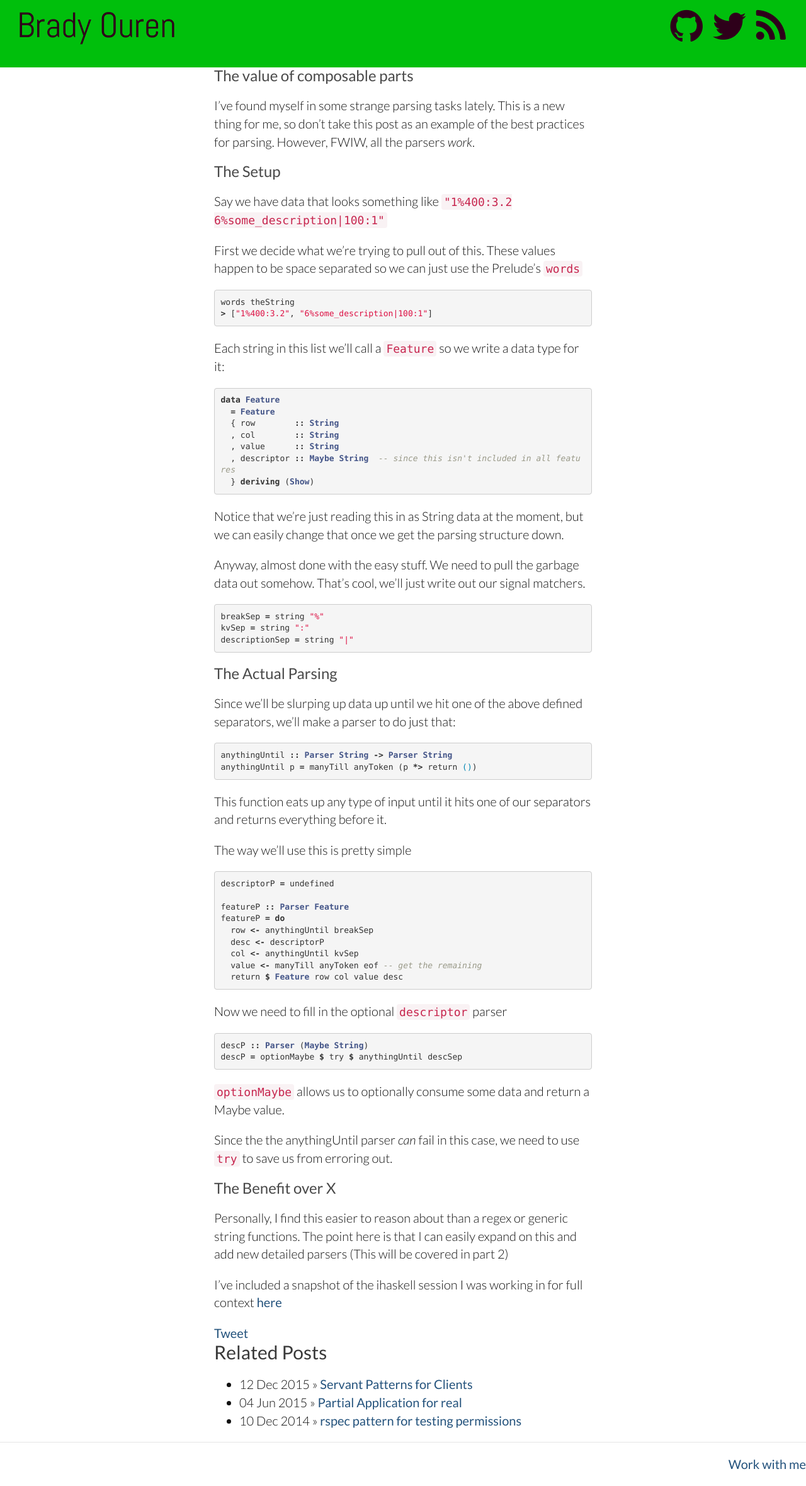
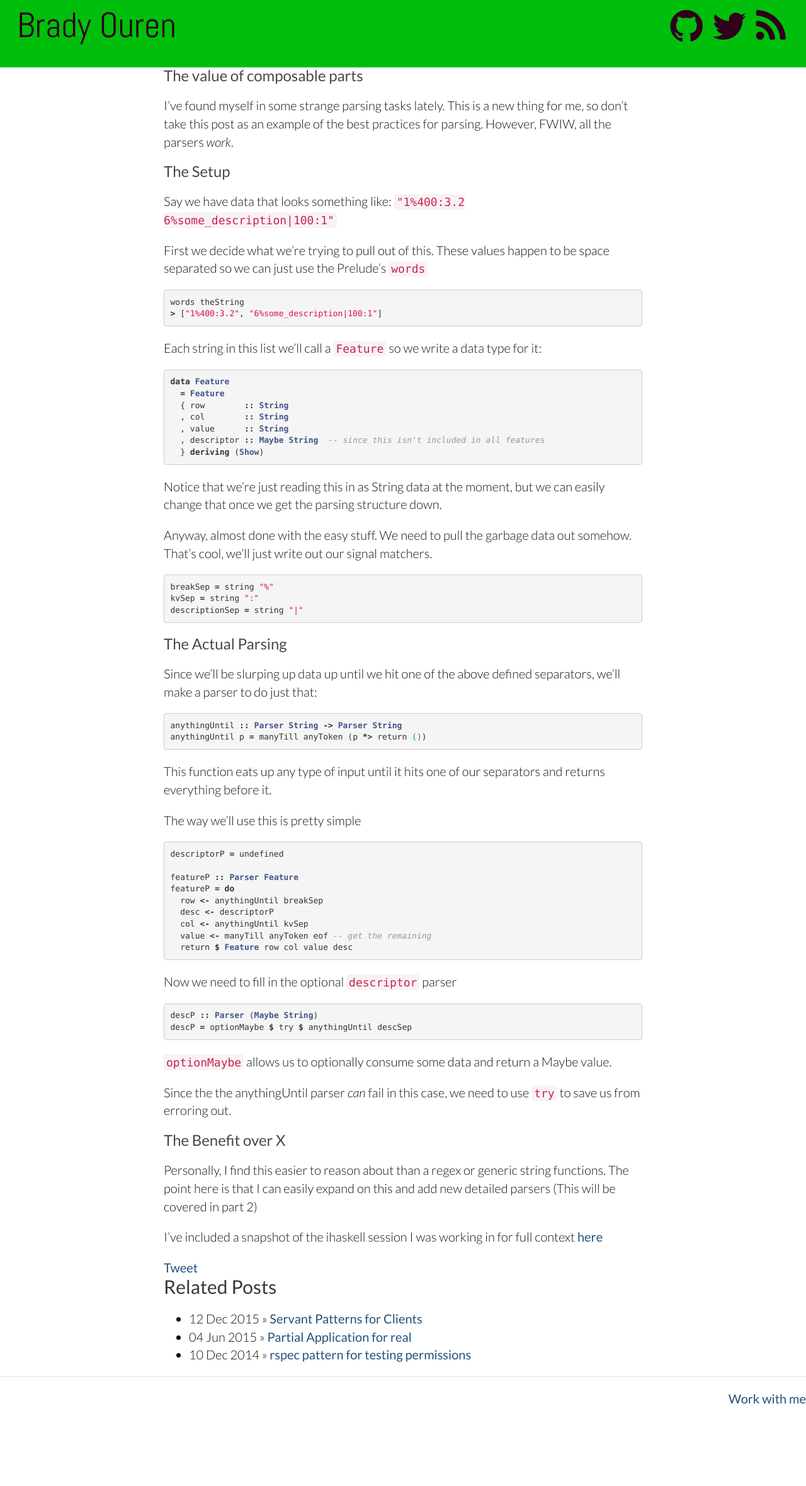
Before and after one commit to tippenein/tippenein.github.io, a Jekyll site: the page built from _posts/2016-03-26-parser-combinators.md, in a window 1280 px wide. Shown: the whole page at 63% size. Built offline with Jekyll 4.4.1, drawn with Linux system fonts in a browser that asks for light colours; nearby versions of some CDN libraries; comment, search, counter and statistics services are not loaded; after the commit the page ends 2254 px from its top, so only the background shows below that.

Commit message:
widen sections

```diff
--- a/_posts/2016-03-26-parser-combinators.md
+++ b/_posts/2016-03-26-parser-combinators.md
@@ -12,7 +12,8 @@ However, FWIW, all the parsers _work_.
 
 ### The Setup
 
-Say we have data that looks something like `"1%400:3.2 6%some_description|100:1"`
+Say we have data that looks something like:
+`"1%400:3.2 6%some_description|100:1"`
 
 First we decide what we're trying to pull out of this. These values happen to
 be space separated so we can just use the Prelude's `words`
--- a/assets/stylesheets/styles.css
+++ b/assets/stylesheets/styles.css
@@ -137,7 +137,7 @@ img {
 section {
   margin-left: auto;
   margin-right: auto;
-  width:600px;
+  width:760px;
 }
 
 hr {
```
